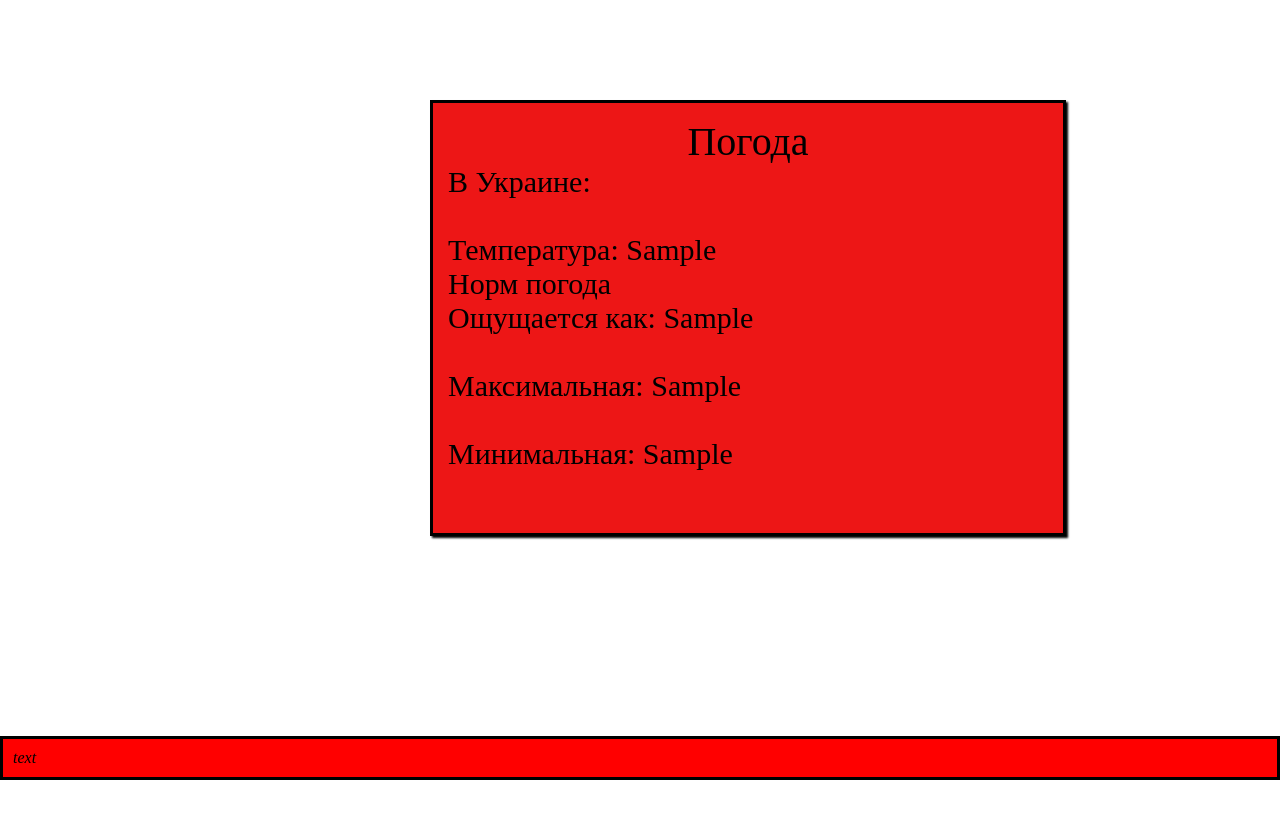
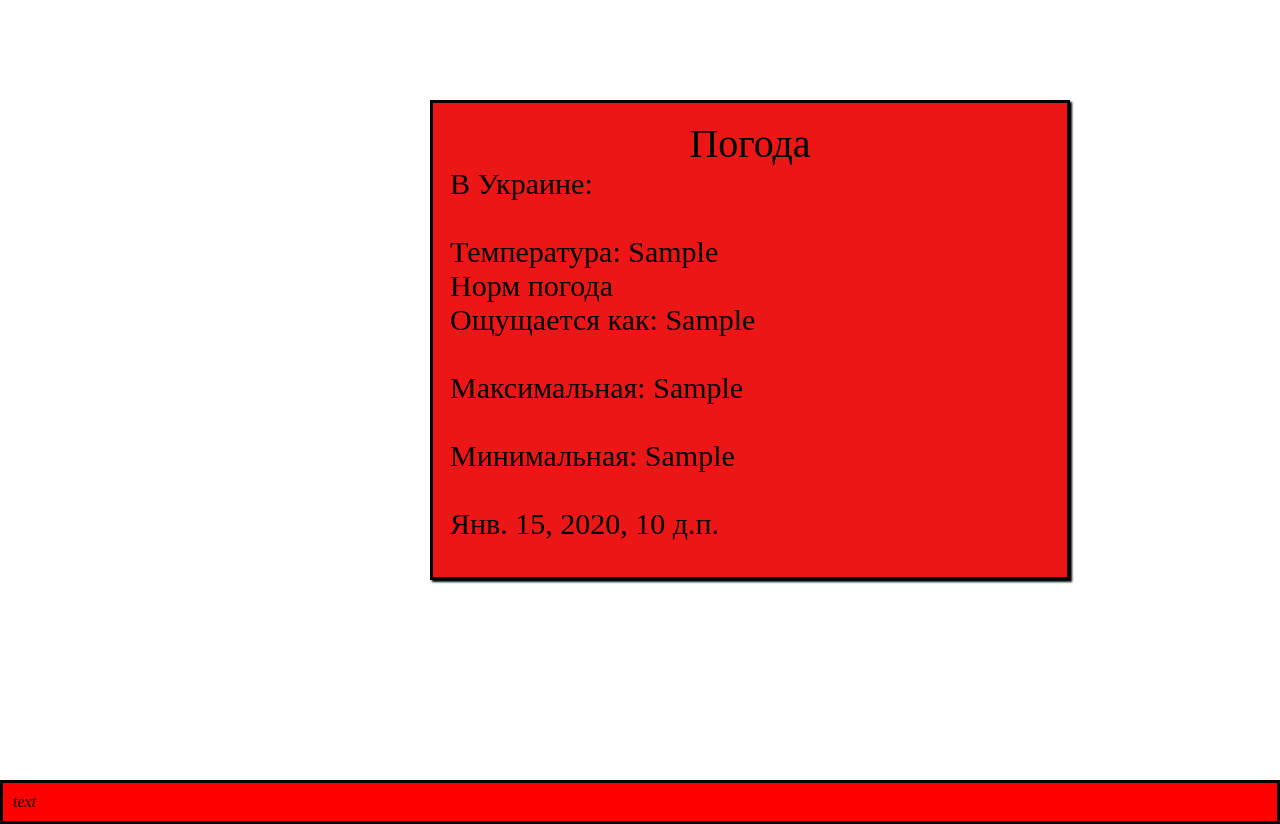
Before and after one commit to Transparency0101/WDC, a Django app: template app1/templates/app1/home.html in a window 1280 px wide. Shown: the part 60-884 px from the top of the page. Before the commit the page ends 840 px from the top, so only its background shows below. Run offline with Django 3.2, Linux system fonts and the light colour scheme; the template is opened without the code that fills it: most values are stand-ins (such as "Sample title", 1, 10 or a date in 2020).

Commit message:
secondcommit

```diff
--- a/app1/templates/app1/home.html
+++ b/app1/templates/app1/home.html
@@ -15,9 +15,9 @@
     border: 3px solid;
     background-color: #ED1616;
     width: 600px;
-    height: 400px;
+    height: 440px;
     box-shadow: 2px 2px 2px #000;
-    padding: 15px;
+    padding: 17px;
   }
 
   .FontsForWeather {
@@ -45,6 +45,7 @@ Home
       <p>Ощущается как: {{ t2 }}</p><br />
       <p>Максимальная: {{ t3 }}</p><br />
       <p>Минимальная: {{ t4 }}</p><br />
+      <p>{{ time }}</p>
 
   </div>
 </section>
```
Also changed, not shown: app1/views.py (+5 -6 lines).
